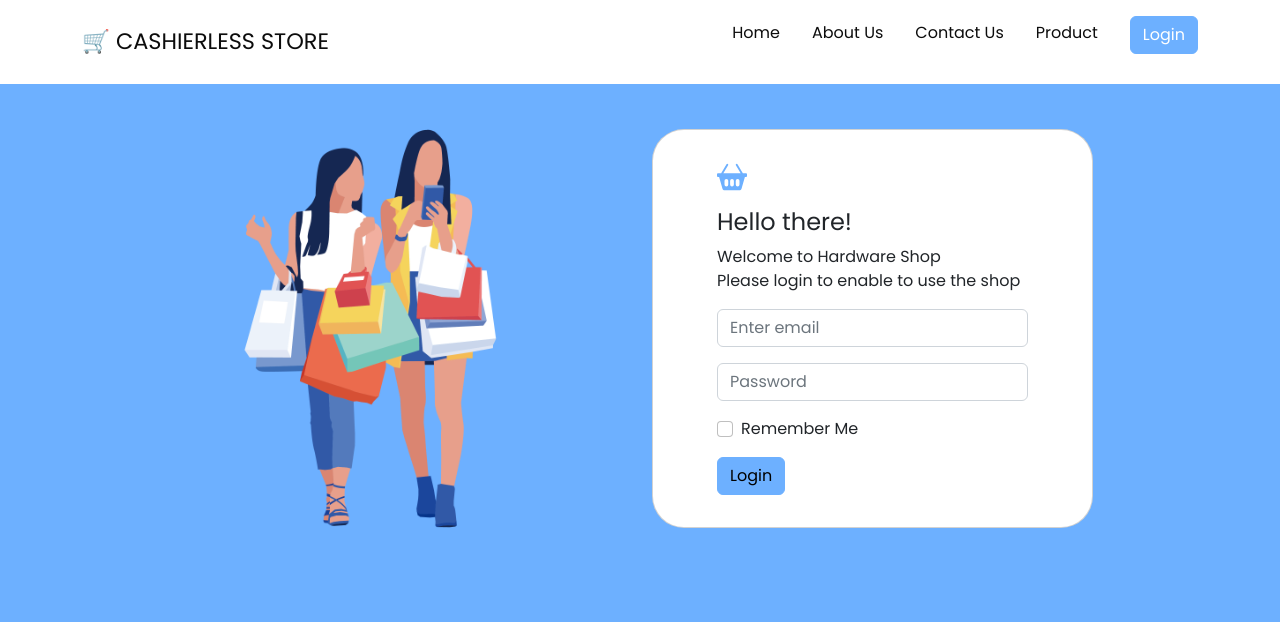
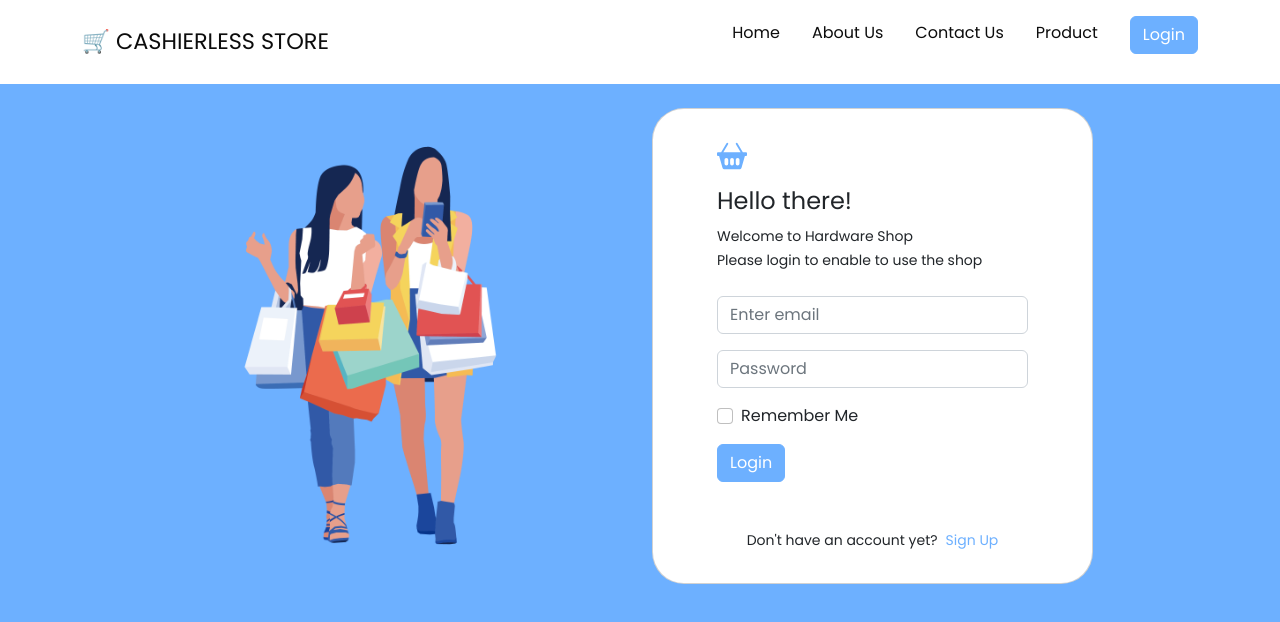
Before and after one commit to Cherpomm/Cashierless-frontend, a React (Vite) app: page /Login in a window 1280 px wide. Shown: the top 622 px of the page. Built offline with nearby package versions, Linux system fonts and the light colour scheme.

Commit message:
add: signup

```diff
--- a/src/pages/Login.tsx
+++ b/src/pages/Login.tsx
@@ -3,6 +3,7 @@ import HomeNavbar from "../components/Navbar";
 import ShoppingMan from "../assets/shopping_women.png";
 import { BsFillBasket2Fill } from "react-icons/bs";
 import "./Login.scss";
+import { Link } from "react-router-dom";
 
 const Login: React.FC = () => {
 
@@ -19,11 +20,11 @@ const Login: React.FC = () => {
               <Card.Body>
                 <BsFillBasket2Fill size={30} className="basket-icon mb-3" />
                 <h4>Hello there!</h4>
-                <p>
+                <small>
                   Welcome to Hardware Shop <br /> Please login to enable to use the
                   shop
-                </p>
-                <Form>
+                </small>
+                <Form className="mt-4">
                   <Form.Group className="mb-3" controlId="formEmail">
                     <Form.Control type="email" placeholder="Enter email" />
                   </Form.Group>
@@ -33,10 +34,15 @@ const Login: React.FC = () => {
                   <Form.Group className="mb-3" controlId="formCheckbox">
                     <Form.Check type="checkbox" label="Remember Me" />
                   </Form.Group>
-                  <Button variant="primary" type="submit">
+                  <Button variant="primary" type="submit" className="text-white">
                     Login
                   </Button>
                 </Form>
+                <Row>
+                  <small className="mt-5 text-center">Don't have an account yet?
+                    <Link to={"/Register"} className="ms-2 text-decoration-none">Sign Up</Link>
+                  </small>
+                </Row>
               </Card.Body>
             </Card>
           </Col>
```
